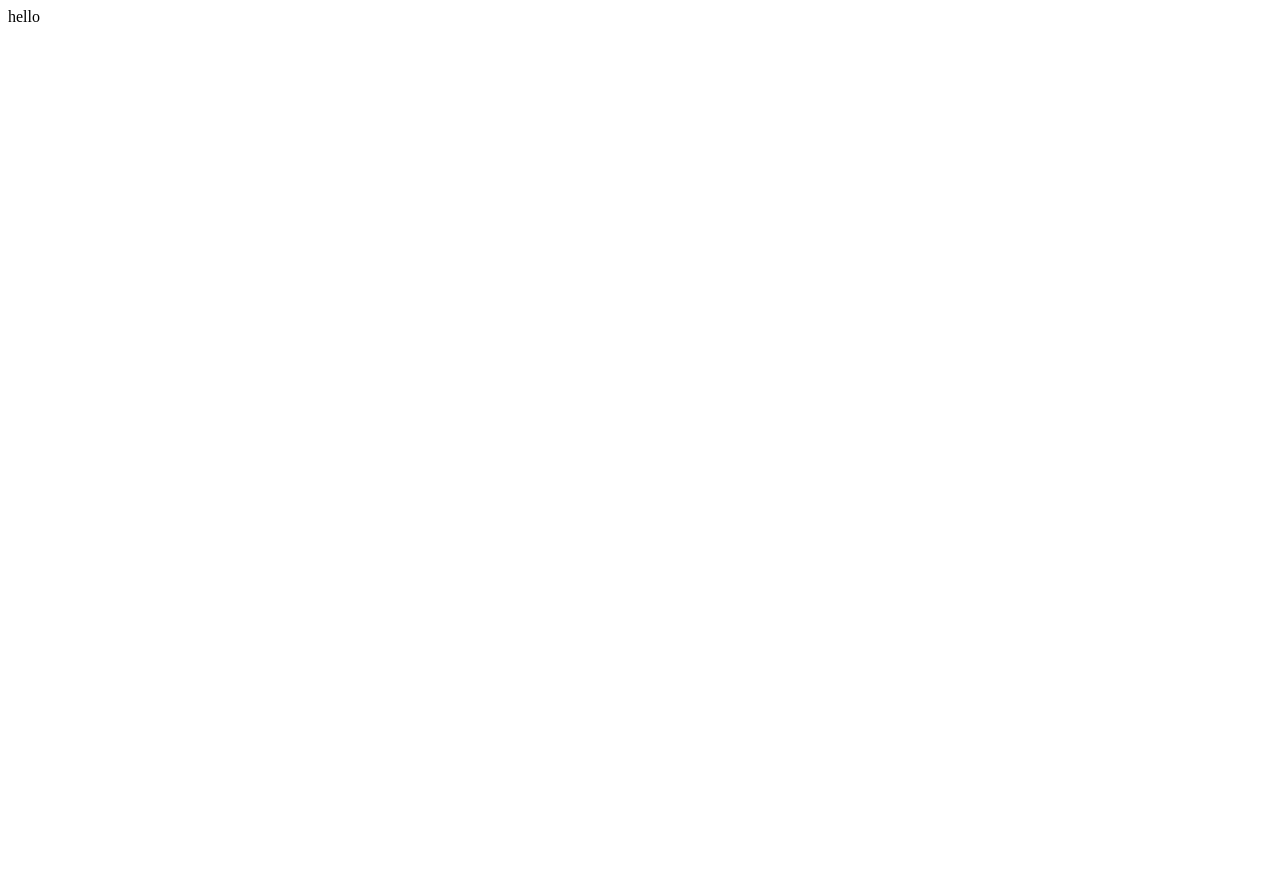
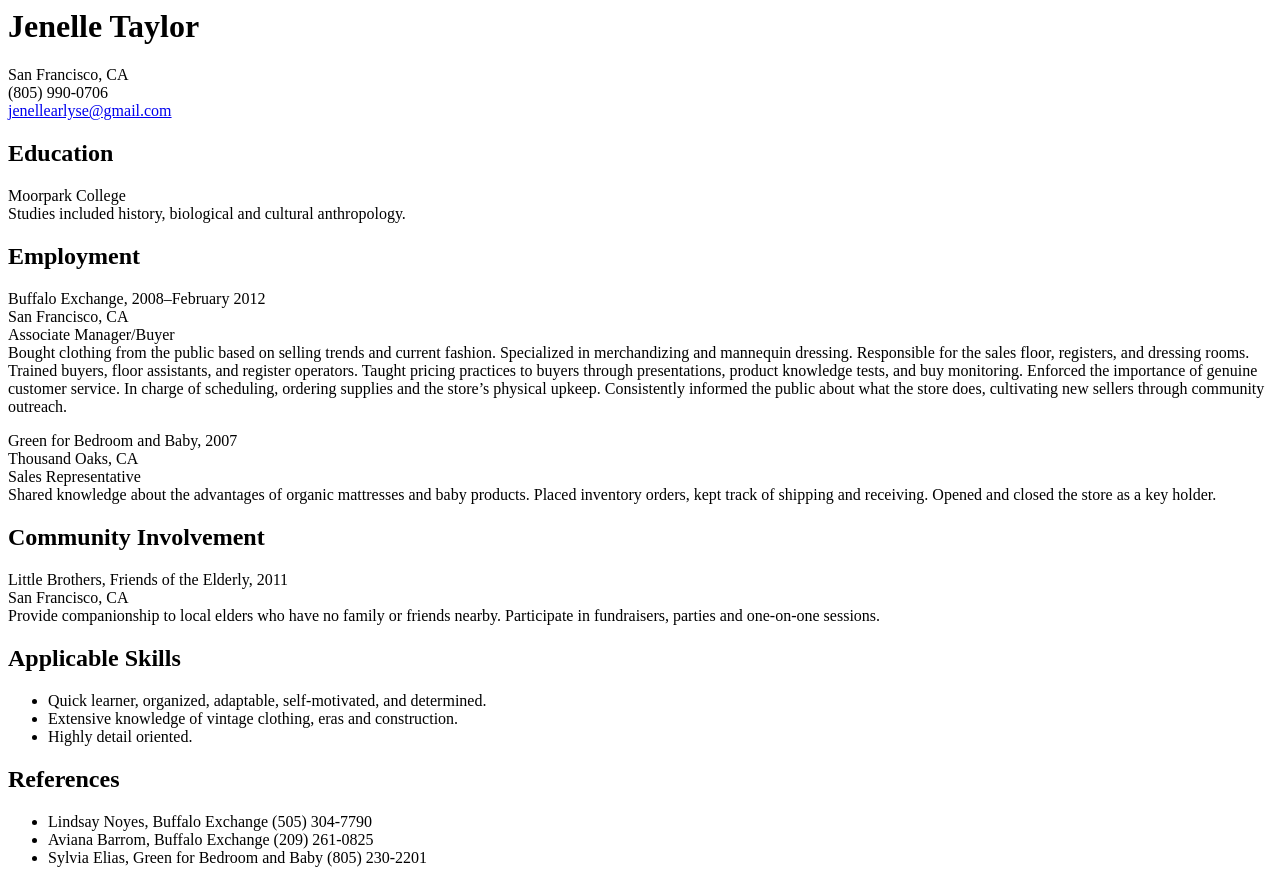
Before and after one commit to zeke/jenellearlyse.com, a PHP site: page / in a window 1280 px wide. Before the commit the page is almost empty. Before the commit the page ends 22 px from the top, so only its background shows below. Run offline with PHP 8.4, Linux system fonts and the light colour scheme.

Commit message:
Updated content

```diff
--- a/index.php
+++ b/index.php
@@ -1 +1,69 @@
-hello
+<html>
+<head>
+  <title>Jenelle Arlyse Taylor</title>
+</head>
+<body>
+
+  <h1>Jenelle Taylor</h1>
+
+  <p>
+    San Francisco, CA<br>
+    (805) 990-0706<br>
+    <a href="mailto:jenellearlyse@gmail.com">jenellearlyse@gmail.com</a>
+  </p>
+
+  <h2>Education</h2>
+
+  <p>
+    Moorpark College<br>
+    Studies included history, biological and cultural anthropology.
+  </p>
+
+  <h2>Employment</h2>
+
+  <p>
+    Buffalo Exchange, 2008–February 2012<br>
+    San Francisco, CA<br>
+    Associate Manager/Buyer<br>
+    Bought clothing from the public based on selling trends and current fashion.
+    Specialized in merchandizing and mannequin dressing. Responsible for the sales floor,
+    registers, and dressing rooms. Trained buyers, floor assistants, and register operators.
+    Taught pricing practices to buyers through presentations, product knowledge tests,
+    and buy monitoring. Enforced the importance of genuine customer service.  In charge of
+    scheduling, ordering supplies and the store’s physical upkeep. Consistently informed
+    the public about what the store does, cultivating new sellers through community outreach.
+  </p>
+
+  <p>
+    Green for Bedroom and Baby, 2007<br>
+    Thousand Oaks, CA<br>
+    Sales Representative<br>
+    Shared knowledge about the advantages of organic mattresses and baby products. Placed inventory orders, kept track of shipping and receiving. Opened and closed the store as a key holder.
+  </p>
+
+  <h2>Community Involvement</h2>
+
+  <p>
+    Little Brothers, Friends of the Elderly, 2011<br>
+    San Francisco, CA<br>
+    Provide companionship to local elders who have no family or friends nearby. Participate in fundraisers, parties and one-on-one sessions.
+  </p>
+
+  <h2>Applicable Skills</h2>
+
+  <ul>
+    <li>Quick learner, organized, adaptable, self-motivated, and determined.</li>
+    <li>Extensive knowledge of vintage clothing, eras and construction.</li>
+    <li>Highly detail oriented.</li>
+  </ul>
+
+  <h2>References</h2>
+
+  <ul>
+    <li>Lindsay Noyes, Buffalo Exchange (505) 304-7790</li>
+    <li>Aviana Barrom, Buffalo Exchange (209) 261-0825</li>
+    <li>Sylvia Elias, Green for Bedroom and Baby (805) 230-2201</li>
+  </ul>
+
+</body>
+</html>
```
